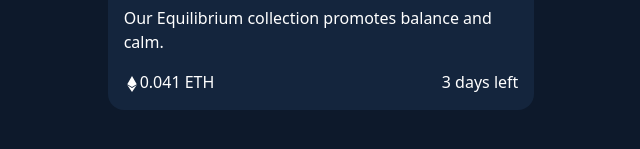
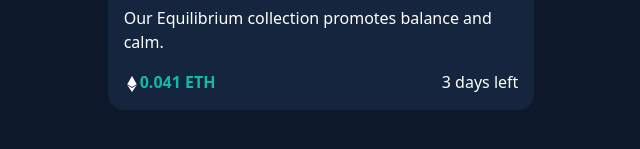
Before and after one commit to otilor/nft-preview-card-frontend-mentor, a Next.js app: page / in a window 1280 px wide. Shown: the part 575-724 px from the top of the page, without its empty margins (319-959 px from the left). Built offline with nearby package versions, Linux system fonts and the light colour scheme.

Commit message:
add font

```diff
--- a/pages/index.js
+++ b/pages/index.js
@@ -32,7 +32,7 @@ export default function Home() {
             </div>
             <div className="grid  mx-4 grid-cols-2">
               <div className="">
-                <FaEthereum className="inline-flex"/><span className="inline-flex">0.041 ETH</span>
+                <FaEthereum className="inline-flex"/><span className="inline-flex font-bold text-teal-500">0.041 ETH</span>
               </div>
               <div className="grid grid-row mx-4 mb-4 -mr-0 place-items-end">
                 <span>3 days left</span>
```
